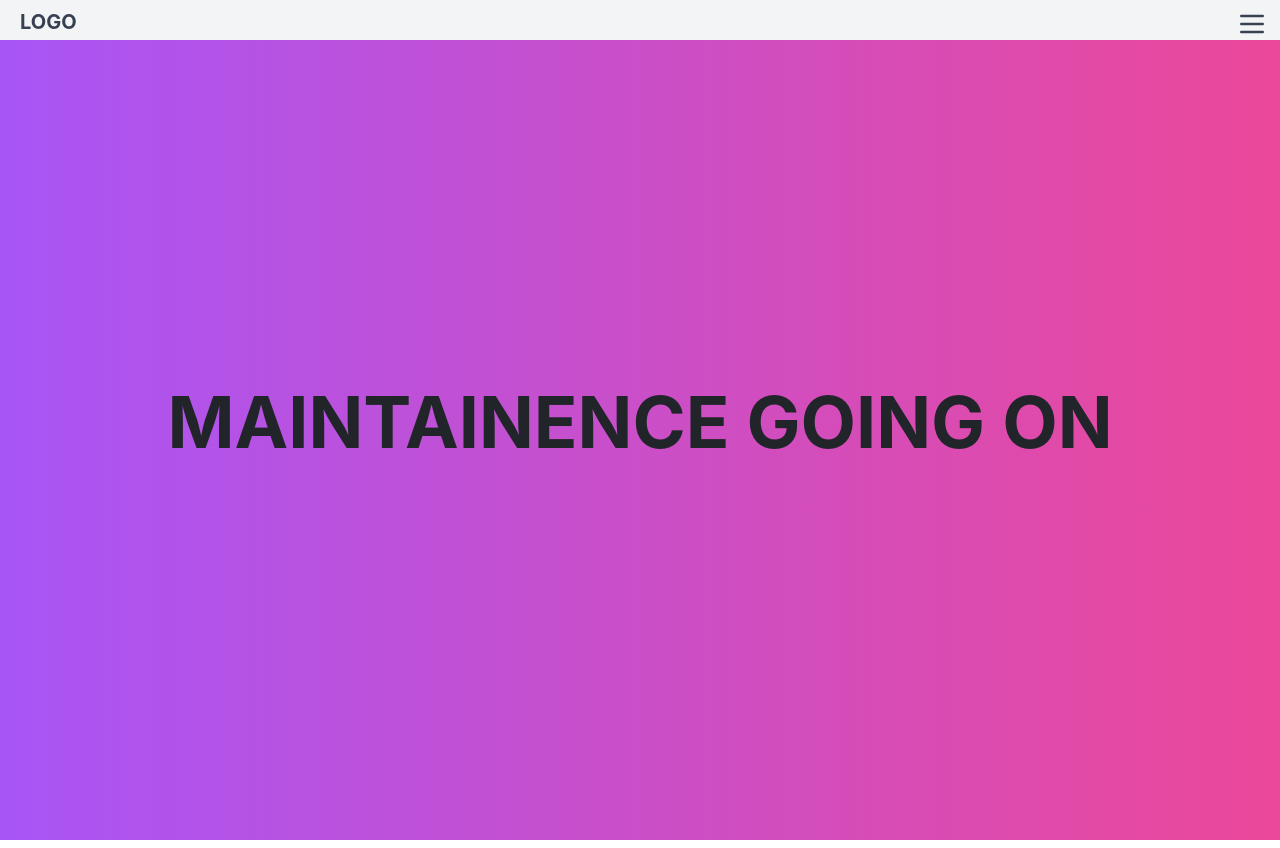
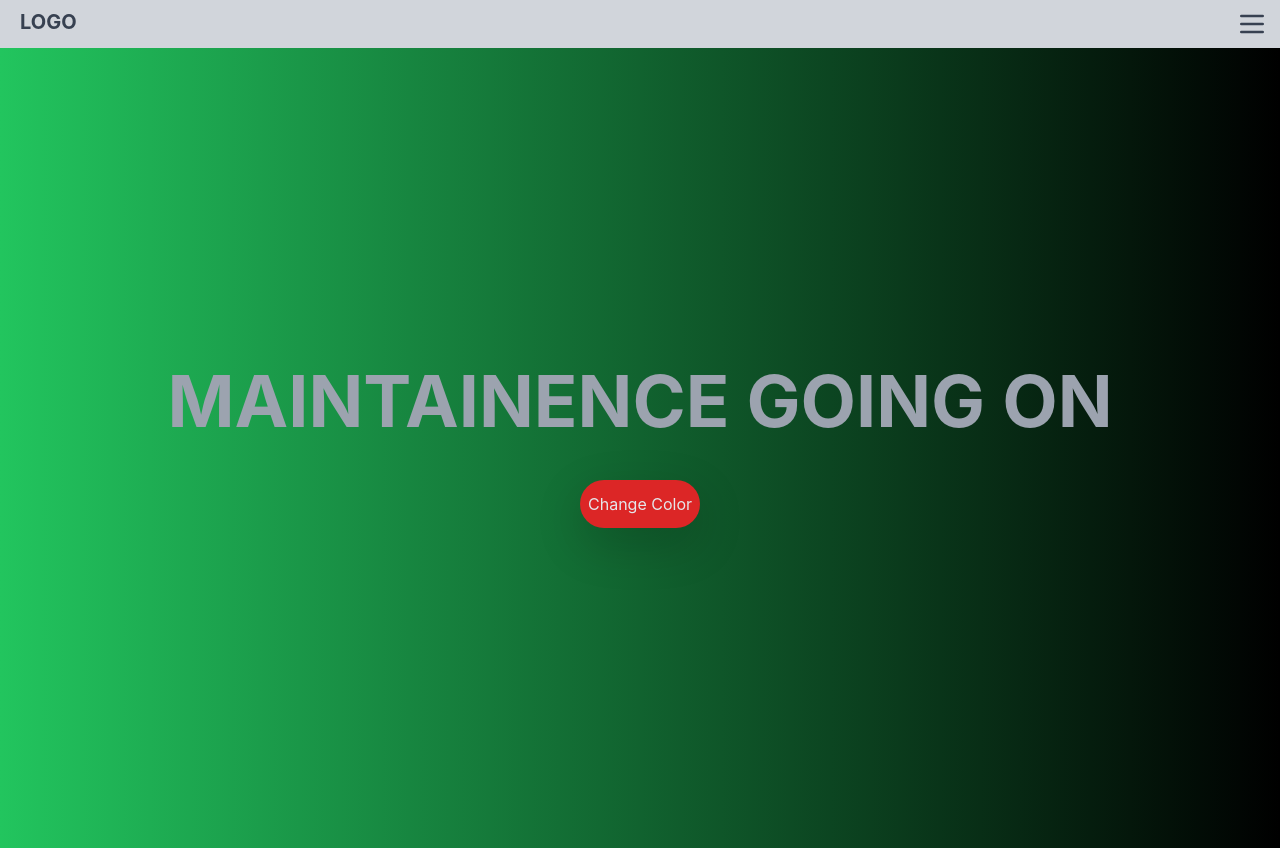
Before and after one commit to sankalpa-sys/React-Tailwind-UI, a React (Create React App) app: page /services in a window 1280 px wide. Built offline with nearby package versions, Linux system fonts and the light colour scheme.

Commit message:
changing bg color with button

```diff
--- a/package.json
+++ b/package.json
@@ -7,6 +7,7 @@
     "@testing-library/jest-dom": "^5.16.1",
     "@testing-library/react": "^12.1.2",
     "@testing-library/user-event": "^13.5.0",
+    "lodash": "^4.17.21",
     "react": "^17.0.2",
     "react-dom": "^17.0.2",
     "react-router-dom": "^6.2.1",
--- a/src/components/About.js
+++ b/src/components/About.js
@@ -1,9 +1,10 @@
 import React from 'react';
+import { Link } from 'react-router-dom';
 
 function About() {
   return <div>
-      <div className='h-[600px] bg-fixed bg-center  bg-no-repeat bg-cover text-gray-300 flex justify-center items-center' style={{backgroundImage:'url("https://images.pexels.com/photos/747964/pexels-photo-747964.jpeg?auto=compress&cs=tinysrgb&w=1260&h=750&dpr=2")'}}>
-      <h1 className='text-orange-600 font-sans text-7xl drop-shadow-xl'>ABOUT US</h1>
+      <div className='h-screen bg-fixed bg-center  bg-no-repeat bg-cover text-gray-300 flex justify-center items-center' style={{backgroundImage:'url("https://images.pexels.com/photos/36717/amazing-animal-beautiful-beautifull.jpg?auto=compress&cs=tinysrgb&w=1260&h=750&dpr=2")'}}>
+      <h1 className='text-emerald-500 font-mono text-7xl animate-pulse'>ABOUT US</h1>
   </div>
 
 
@@ -37,8 +38,8 @@ function About() {
 
       </div>
     </div>
-    <div className='h-[600px] bg-fixed bg-center bg-no-repeat bg-cover text-gray-300 flex justify-center items-center' style={{backgroundImage:'url("https://images.pexels.com/photos/1097456/pexels-photo-1097456.jpeg?auto=compress&cs=tinysrgb&w=1260&h=750&dpr=2")'}}>
-      <button  className='bg-blue-300  text-black font-semibold font-serif text-center rounded-xl border-2 border-blue-600 p-3 hover:bg-green-300 hover:scale-105 transform transition duration-300 ease-out hover:border-green-600 active:scale-90 '>Contact Us</button>
+    <div className='h-screen bg-fixed bg-center bg-no-repeat bg-cover text-gray-300 flex justify-center items-center' style={{backgroundImage:'url("https://images.pexels.com/photos/1097456/pexels-photo-1097456.jpeg?auto=compress&cs=tinysrgb&w=1260&h=750&dpr=2")'}}>
+      <Link to='/contact'><button  className='bg-blue-300  text-black font-semibold font-serif text-center rounded-xl border-2 border-blue-600 p-3 hover:bg-green-300 hover:scale-105 transform transition duration-300 ease-out hover:border-green-600 active:scale-90 '>Contact Us</button></Link>
   </div>
   </div>;
 
--- a/src/components/Carousal.js
+++ b/src/components/Carousal.js
@@ -19,7 +19,6 @@ function Carousal() {
         if(number === (pictures.length-1)){
             setnumber(0)
         }
-        console.log(number)
 
 
     }
--- a/src/components/Navbar.js
+++ b/src/components/Navbar.js
@@ -3,13 +3,13 @@ import React,{useState} from 'react'
 import {Link} from 'react-router-dom'
 
 function Navbar() {
-    const [height, setheight] = useState("10");
+    const [height, setheight] = useState("12");
     const [display, setdisplay] = useState("hidden");
     const handleClick = () => {
-        if(height==="10"){
+        if(height==="12"){
             setheight("60")
         }else{
-            setheight("10")
+            setheight("12")
         }
         if(display==="hidden"){
             setdisplay("flex")
@@ -23,10 +23,10 @@ function Navbar() {
         setdisplay("hidden")
     }
     return (
-       <div className={`h-${height} bg-gray-100  p-2 relative text-gray-700 transform transition duration-300 ease-out`}>
+       <div className={`h-${height} bg-gray-300  p-2 relative text-gray-700 transform transition duration-300 ease-out`}>
            <Link to='/'><h1 className='absolute ml-3 text-xl font-bold hover:text-gray-700'>LOGO</h1></Link>
 
-           <div className={`absolute left-1/2 ${display} flex-col mt-4 text-sm text-center space-y-2`}>
+           <div className={`absolute left-1/2 ${display} flex-col mt-6 text-sm text-center space-y-2`}>
                <Link to='/' className='nav_link' onClick={handleLinkClick}>Home</Link>
                <Link to='/about' className='nav_link' onClick={handleLinkClick}>About</Link>
                <Link to='/services' className='nav_link' onClick={handleLinkClick}>Services</Link>
--- a/src/components/Services.js
+++ b/src/components/Services.js
@@ -1,8 +1,31 @@
-import React from 'react';
+import React,{useState, useEffect} from 'react';
+import {shuffle} from 'lodash'
+function Services() {
+  const [color, setcolor] = useState(null);
+  const colors = [
+    'from-indigo-500',
+    'from-blue-500',
+    'from-green-500',
+    'from-red-500',
+    'from-yellow-500',
+    'from-pink-500',
+    'from-purple-500',
+    "from-teal-500",
+    "from-cyan-500",
+    "from-emerald-500"
+]
+useEffect(() => {
+  setcolor(shuffle(colors).pop())
 
-function Services() {
-  return <div className='flex justify-center items-center bg-gradient-to-r from-purple-500 to-pink-500 h-screen'>
-      <h1 className='text-7xl font-bold animate-bounce text-center'>MAINTAINENCE GOING ON</h1>
+}, []);
+
+const handleClick = () => {
+  setcolor(shuffle(colors).pop())
+}
+
+  return <div className={`flex flex-col space-y-10 justify-center items-center bg-gradient-to-r ${color} to-black h-screen`}>
+      <h1 className='text-7xl font-bold animate-bounce text-center text-gray-400'>MAINTAINENCE GOING ON</h1>
+      <button className='h-12 shadow-lg border-red-600 bg-red-600 rounded-full text-gray-200 p-2 hover:scale-105 transform transition duration-300 ease-out active:scale-90' onClick={handleClick} > Change Color</button>
   </div>;
 }
 
```
Also changed, not shown: 1 other file (tests, documents, lock files or other folders).
